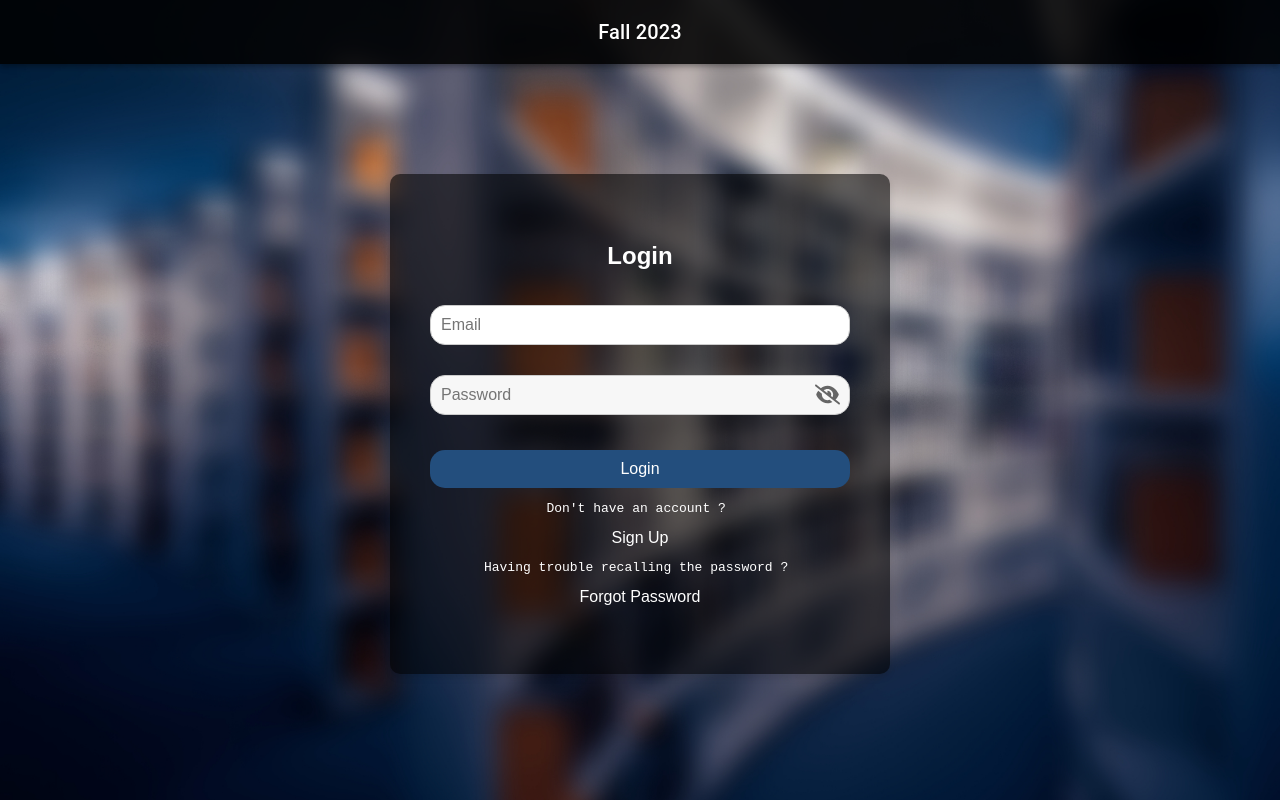
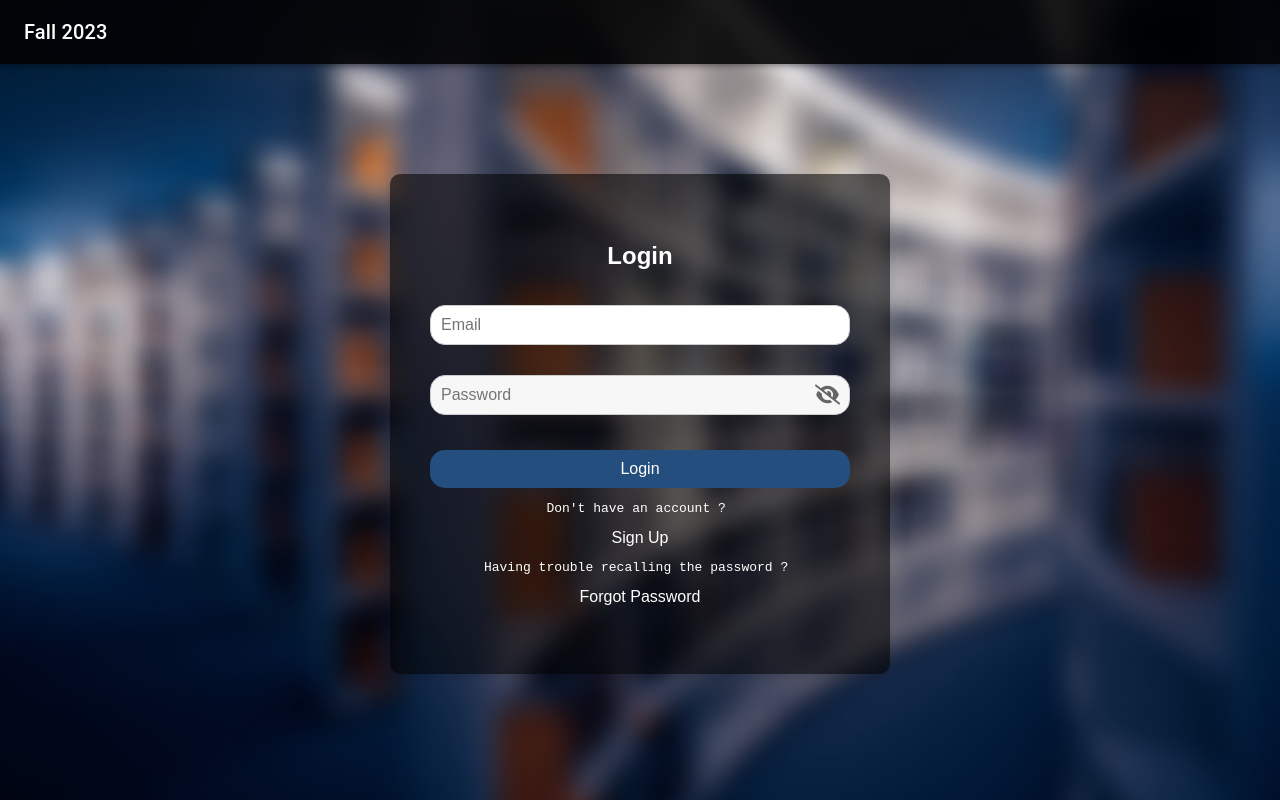
Before and after one commit to scartchboy/fall-2023, a React (Create React App) app: page / in a window 1280 px wide. Built offline with nearby package versions, Linux system fonts and the light colour scheme.

Commit message:
Minor ignorable tweaks

```diff
--- a/src/components/CustomAppBar/CustomAppBar.js
+++ b/src/components/CustomAppBar/CustomAppBar.js
@@ -38,9 +38,9 @@
         <>
             <AppBar position="static" style={{ backgroundColor: '#000000E0', width: '100%' }}>
                 <Toolbar>
-                    <Typography variant="h6" style={{ flexGrow: 1 }}>
+                    <Typography variant="h6" style={{ flexGrow: 1, textAlign:'start'}}>
                         <Link to="/">
-                            <a>Fall 2023</a>
+                            <a>Fall 2023</a> {user && `|`} {user && user.firstname} {user && user.lastname} {user && user.isAdmin && '| Admin'}
                         </Link>
                     </Typography>
                     {
```
